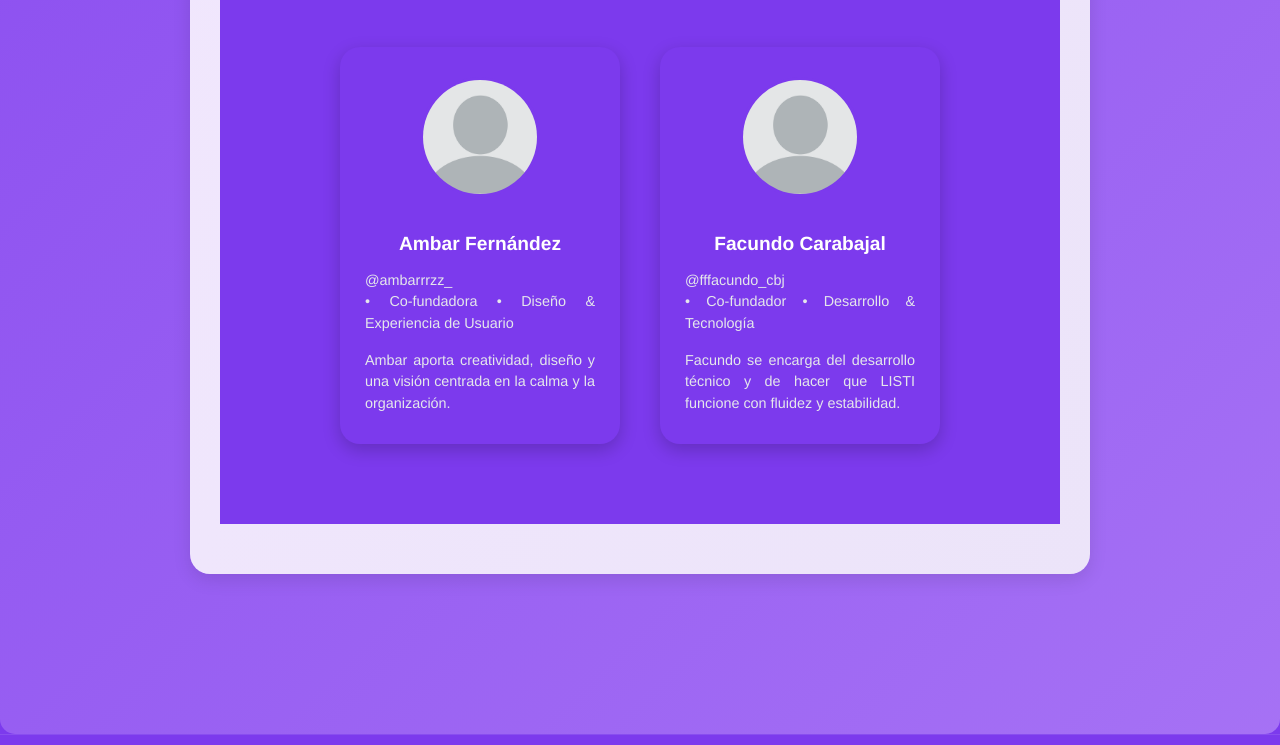
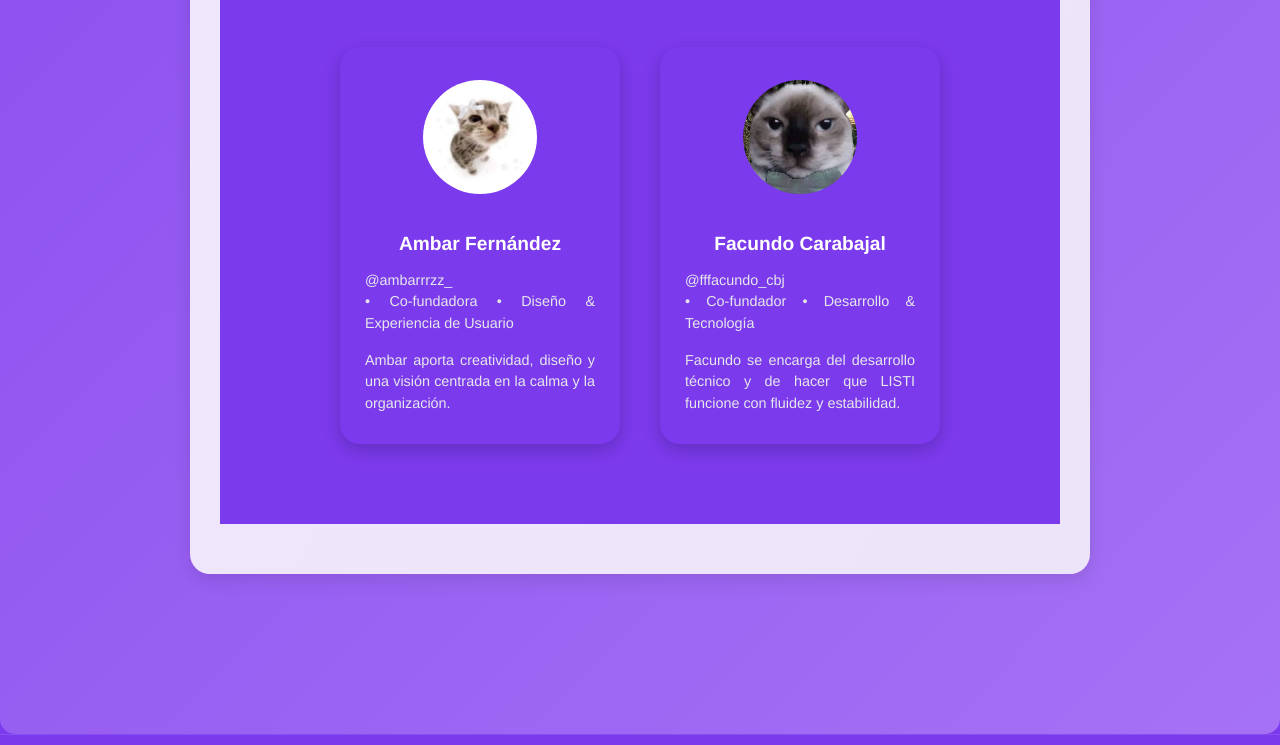
Before and after one commit to Cross765/Listi_web, a website: page sitio/paginas/nosotros.html in a window 1280 px wide. Shown: the part 2029-2774 px from the top of the page. Drawn offline with Linux system fonts and the light colour scheme.

Commit message:
Add files via upload

```diff
--- a/sitio/paginas/nosotros.html
+++ b/sitio/paginas/nosotros.html
@@ -63,14 +63,14 @@
       <h2>Conocé a nuestro equipo</h2>
       <div class="tarjetas-equipo">
         <div class="tarjeta">
-          <img src="../recursos/profile.webp" alt="Ambar - Co-founder" class="foto-equipo">
+          <img src="../recursos/foto_ambar.jpeg" alt="Ambar - Co-founder" class="foto-equipo">
           <h3>Ambar Fernández</h3>
           <p class="rol">@ambarrrzz_ <br>• Co-fundadora • Diseño & Experiencia de Usuario</p>
           <p>Ambar aporta creatividad, diseño y una visión centrada en la calma y la organización.</p>
         </div>
 
         <div class="tarjeta">
-          <img src="../recursos/profile.webp" alt="Facu - Co-founder" class="foto-equipo">
+          <img src="../recursos/foto_facu.PNG" alt="Facu - Co-founder" class="foto-equipo">
           <h3>Facundo Carabajal</h3>
           <p class="rol">@fffacundo_cbj <br>• Co-fundador • Desarrollo & Tecnología</p>
           <p>Facundo se encarga del desarrollo técnico y de hacer que LISTI funcione con fluidez y estabilidad.</p>
```
Also changed, not shown: sitio/paginas/ayuda.html (+1 -2 lines), sitio/paginas/registrarse.html (+9 -1 lines), sitio/recursos/foto_ambar.jpeg (added), sitio/recursos/foto_facu.PNG (added).
